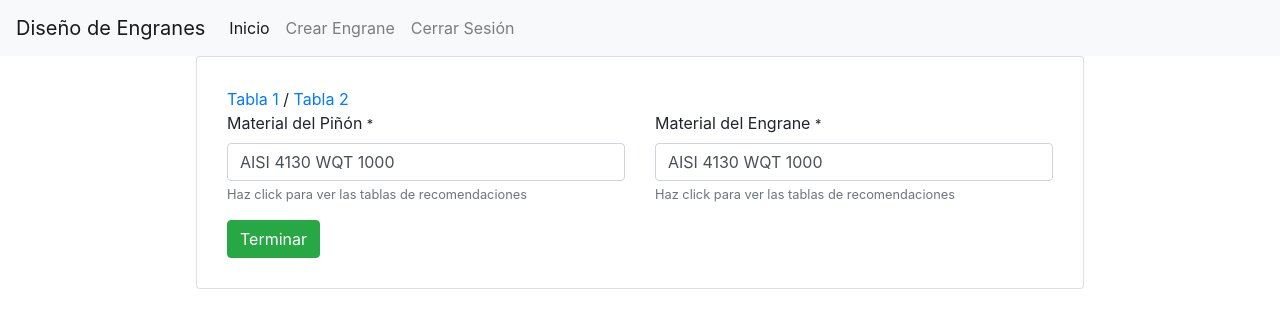
After one commit to maumg1196/GearDesign, a Django app: page /create/10/final/ in a window 1280 px wide. The commit adds this page. Shown: the top 328 px of the page. Run offline with Django 3.2, Linux system fonts and the light colour scheme; a user stored in the database is signed in; data comes from the database, SQL or seed files in the repository; both versions use the stored data as it was after the commit; some libraries are stand-ins or nearby versions.

Commit message:
App v1.0

```diff
--- a/src/design/forms.py
+++ b/src/design/forms.py
@@ -98,54 +98,11 @@ class GearForm2(forms.ModelForm):
         }
 
 
-class FirstForm(forms.Form):
+class GearForm3(forms.ModelForm):
 
-    Ynp_choices = (
-        (1, 1),
-        (2, 2),
-        (3, 3),
-        (4, 4),
-        (5, 5),
-        (6, 6),
-    )
-
-    Znp_choices = (
-        (1, 1),
-        (2, 2),
-        (3, 3),
-    )
-
-    Jp = forms.FloatField(
-        required=True,
-        min_value=0.01,
-        widget=forms.NumberInput(attrs={'step': "0.01"})
-    )
-    Jg = forms.FloatField(
-        required=True,
-        min_value=0.01,
-        widget=forms.NumberInput(attrs={'step': "0.01"})
-    )
-    I = forms.FloatField(
-        required=True,
-        min_value=0.01,
-        widget=forms.NumberInput(attrs={'step': "0.01"})
-    )
-    kr = forms.FloatField(
-        required=True,
-        min_value=0.01,
-        widget=forms.NumberInput(attrs={'step': "0.01"})
-    )
-    SF = forms.FloatField(
-        required=True,
-        min_value=1.00,
-        max_value=1.50,
-        widget=forms.NumberInput(attrs={'step': "0.01"})
-    )
-    Ynp = forms.ChoiceField(
-        required=True,
-        choices=Ynp_choices,
-    )
-    Znp = forms.ChoiceField(
-        required=True,
-        choices=Znp_choices,
-    )
+    class Meta:
+        model = Gear
+        fields = [
+            'materialp',
+            'materialg'
+        ]
--- a/src/design/models.py
+++ b/src/design/models.py
@@ -262,6 +262,24 @@ class Gear(models.Model):
         'Esfuerzo de contacto ajustado en el engrane',
         null=True,
     )
+    HBp = models.FloatField(
+        'Dureza Brinell para el piñón',
+        null=True,
+    )
+    HBg = models.FloatField(
+        'Dureza Brinell para el engrane',
+        null=True,
+    )
+    materialp = models.CharField(
+        'Material del piñón',
+        max_length=100,
+        null=True,
+    )
+    materialg = models.CharField(
+        'Material del engrane',
+        max_length=100,
+        null=True,
+    )
 
     class Meta:
         verbose_name = "Gear"
--- a/src/design/urls.py
+++ b/src/design/urls.py
@@ -32,5 +32,10 @@ urlpatterns = [
         views.SecondView.as_view(),
         name='continue'
     ),
+    path(
+        'create/<int:gear_id>/final/',
+        views.FinalUpdate.as_view(),
+        name='final'
+    ),
 
 ]
--- a/src/design/views.py
+++ b/src/design/views.py
@@ -3,7 +3,7 @@ import math
 from .forms import (
     GearForm,
     GearForm2,
-    FirstForm,
+    GearForm3,
 )
 from .models import Gear
 from django.urls import reverse
@@ -253,11 +253,22 @@ class SecondView(LoginRequiredMixin, UpdateView):
         self.object.HBp = round(HBp, 4)
         self.object.HBg = round(HBg, 4)
 
-
         return super(SecondView, self).form_valid(form)
 
     def get_success_url(self):
-        return reverse('design:first')
+        return reverse('design:final', args=[self.object.id])
+
+
+class FinalUpdate(LoginRequiredMixin, UpdateView):
+
+    model = Gear
+    form_class = GearForm3
+    pk_url_kwarg = 'gear_id'
+    context_object_name = 'gear'
+    template_name = 'third.html'
+
+    def get_success_url(self):
+        return self.object.get_absolute_url()
 
 
 class GearDetail(LoginRequiredMixin, DetailView):
--- a/src/templates/first.html
+++ b/src/templates/first.html
@@ -78,7 +78,7 @@
               <small id="emailHelp" class="form-text text-muted">Si tienes un rango pon la media</a></small>
             </div>
           </div>
-          <button type="submit" class="btn btn-success">Calcular</button>
+          <button type="submit" class="btn btn-success">Empezar</button>
         </form>
       </div>
     </div>
--- a/src/templates/second.html
+++ b/src/templates/second.html
@@ -98,7 +98,7 @@
 
         <!-- Modal footer -->
         <div class="modal-footer">
-          <button type="button" class="btn btn-danger" data-dismiss="modal">Cerrar</button>
+          <button type="button" class="btn btn-danger" data-dismiss="modal">Continuar</button>
         </div>
 
       </div>
--- /dev/null
+++ b/src/templates/third.html
@@ -0,0 +1,85 @@
+{% extends "base.html" %}
+{% load static from staticfiles %}
+{% load widget_tweaks %}
+
+{% block title %}Crear Engrane{% endblock title %}
+
+{% block content %}
+
+    <div class="card center" style="width: 80%;">
+      <div class="card-body">
+        <a href="" data-toggle="modal" data-target="#T1Modal">Tabla 1</a> / <a href="" data-toggle="modal" data-target="#T2Modal">Tabla 2</a>
+        <form action="" method="post">
+          {% csrf_token %}
+          <div class="row">
+            <div class="col-6 form-group">
+              <label for="{{ form.materialp.id_for_label }}">Material del Piñón <small>*</small></label>
+              {{ form.materialp|add_class:"form-control" }}
+              <small id="emailHelp" class="form-text text-muted">Haz click para ver las tablas de recomendaciones</small>
+            </div>
+            <div class="col-6 form-group">
+              <label for="{{ form.materialg.id_for_label }}">Material del Engrane <small>*</small></label>
+              {{ form.materialg|add_class:"form-control" }}
+              <small id="emailHelp" class="form-text text-muted">Haz click para ver las tablas de recomendaciones</small>
+            </div>
+          </div>
+          <button type="submit" class="btn btn-success">Terminar</button>
+        </form>
+      </div>
+    </div>
+
+  <!-- Modal fs -->
+  <div class="modal" id="T1Modal">
+    <div class="modal-dialog">
+      <div class="modal-content">
+
+        <!-- Modal Header -->
+        <div class="modal-header">
+          <h4 class="modal-title">1er Tabla de Recpmendaciones</h4>
+          <button type="button" class="close" data-dismiss="modal">&times;</button>
+        </div>
+
+        <!-- Modal body -->
+        <div class="modal-body">
+          <p>Dureza Brinell del piñón: {{ gear.HBp }}</p>
+          <p>Dureza Brinell del engrane: {{ gear.HBg }}</p>
+          <img src="{% static "img/material1.jpeg" %}" class="img-thumbnail">
+        </div>
+
+        <!-- Modal footer -->
+        <div class="modal-footer">
+          <button type="button" class="btn btn-danger" data-dismiss="modal">Cerrar</button>
+        </div>
+
+      </div>
+    </div>
+  </div>
+
+  <!-- Modal fs -->
+  <div class="modal" id="T2Modal">
+    <div class="modal-dialog">
+      <div class="modal-content">
+
+        <!-- Modal Header -->
+        <div class="modal-header">
+          <h4 class="modal-title">2da Tabla de Recpmendaciones</h4>
+          <button type="button" class="close" data-dismiss="modal">&times;</button>
+        </div>
+
+        <!-- Modal body -->
+        <div class="modal-body">
+          <p>Dureza Brinell del piñón: {{ gear.HBp }}</p>
+          <p>Dureza Brinell del engrane: {{ gear.HBg }}</p>
+          <img src="{% static "img/material2.jpeg" %}" class="img-thumbnail">
+        </div>
+
+        <!-- Modal footer -->
+        <div class="modal-footer">
+          <button type="button" class="btn btn-danger" data-dismiss="modal">Cerrar</button>
+        </div>
+
+      </div>
+    </div>
+  </div>
+
+{% endblock content %}
```
Also changed, not shown: src/db.sqlite3, src/design/migrations/0014_auto_20190603_2204.py (added), src/design/migrations/0015_auto_20190603_2231.py (added), src/static/img/material1.jpeg (added), src/static/img/material2.jpeg (added).
